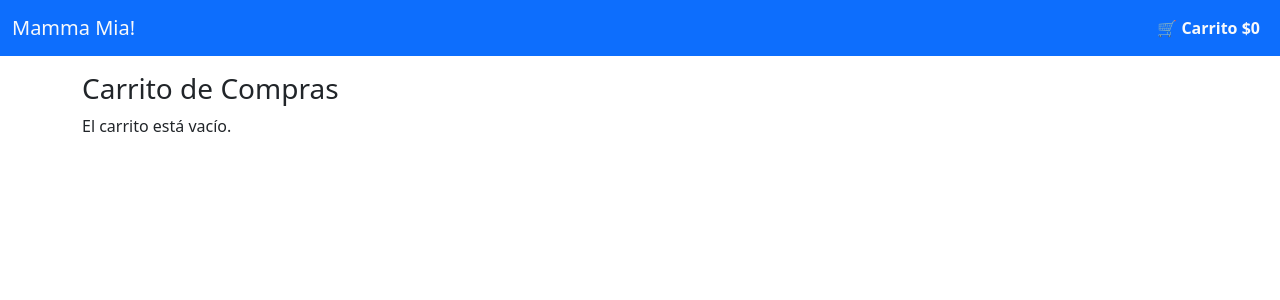
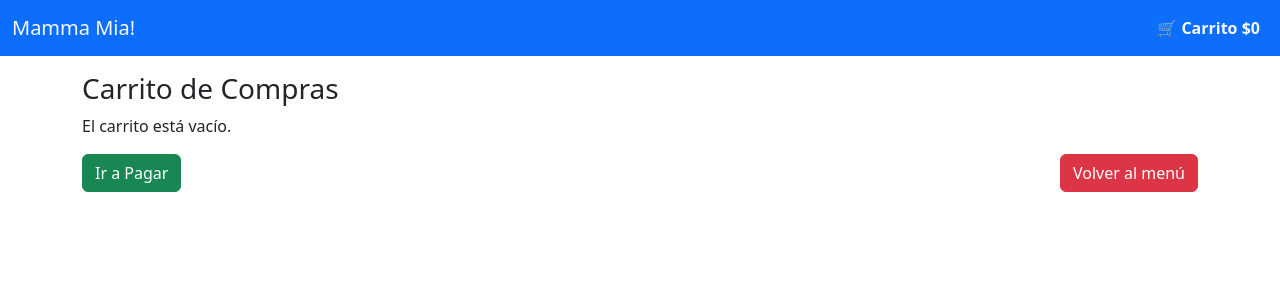
Before and after one commit to Alejandroidb/Mamma-mia-pizzeria, a React (Vite) app: page /carrito in a window 1280 px wide. Shown: the top 300 px of the page. Built offline with nearby package versions, Linux system fonts and the light colour scheme.

Commit message:
se agregan botones de redireccionamiento en home y carrito de compras

```diff
--- a/src/views/Home.jsx
+++ b/src/views/Home.jsx
@@ -1,6 +1,7 @@
 import React, { useContext } from 'react'
 import { PizzaContext } from '../contexts/PizzaContext'
 import Banner from '../components/Banner'
+import { NavLink } from 'react-router-dom'
 
 const Home = () => {
   const {pizzas, VerMas, anadirCarrito} = useContext(PizzaContext)
@@ -35,7 +36,9 @@ const Home = () => {
         }
       </div>
     </div>
-
+    <div className='d-flex justify-content-center mt-3'>
+        <NavLink to='/carrito' className='btn btn-primary'>Ir a Carrito</NavLink>
+      </div>
     </>
   )
 }
--- a/src/views/ShoppingCart.jsx
+++ b/src/views/ShoppingCart.jsx
@@ -70,9 +70,13 @@ const ShoppingCart = () => {
           <div className="mt-3">
             <h4>Total: ${PrecioTotal}</h4>
           </div>
-          <NavLink to='/pagos' className='btn btn-success'>Ir a Pagar</NavLink>
+
         </div>
       )}
+      <div className="d-flex justify-content-between">
+          <NavLink to='/pagos' className='btn btn-success'>Ir a Pagar</NavLink>
+          <NavLink to='/' className='btn btn-danger ms-auto'>Volver al menú</NavLink>
+          </div>
     </div>
   );
 };
```
